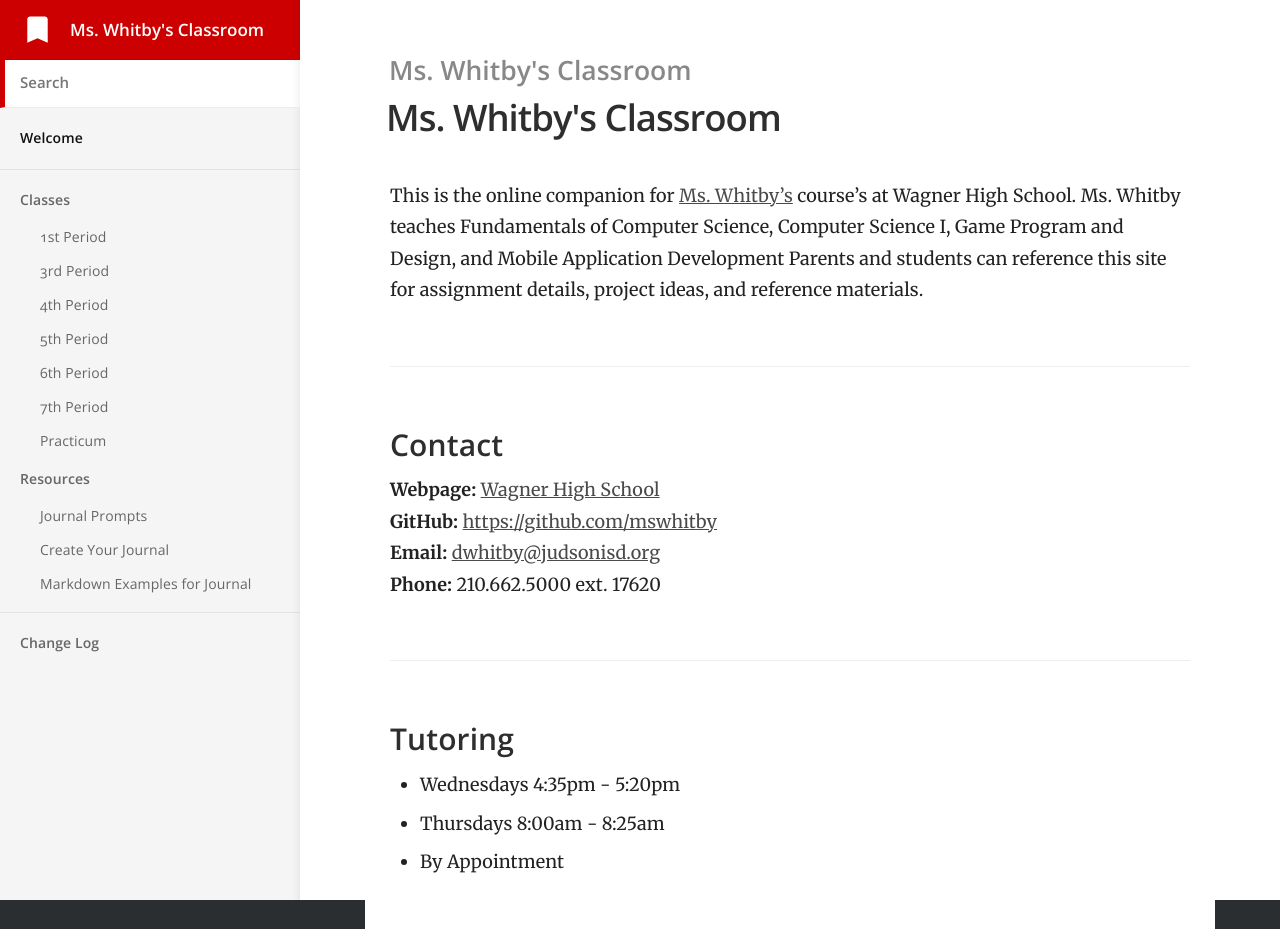
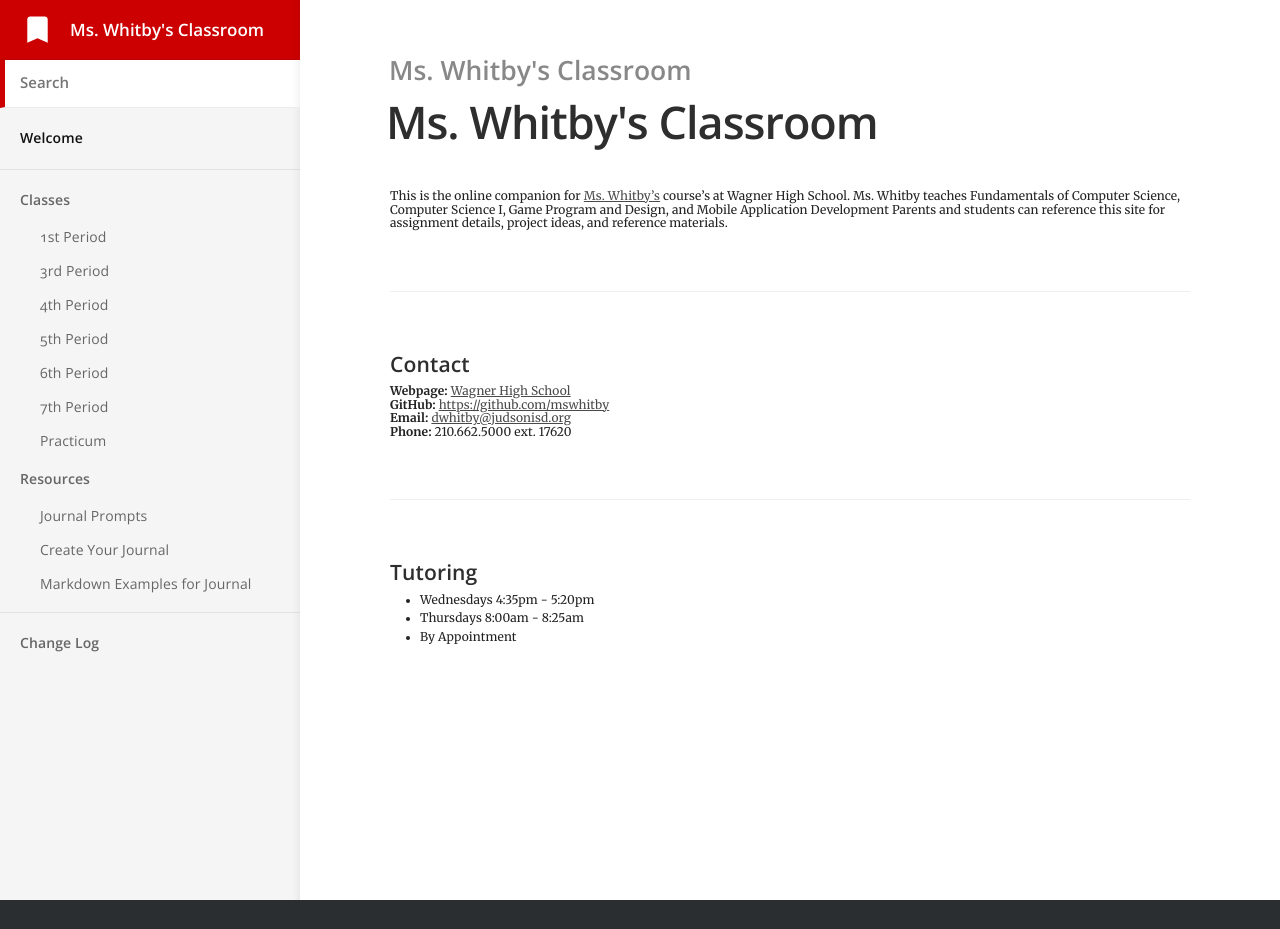
Before and after one commit to mswhitby/classroom, a Jekyll site: the page built from index.md, in a window 1280 px wide. Built offline with Jekyll 4.4.1, drawn with Linux system fonts in a browser that asks for light colours; after the commit the page ends 900 px from its top, so only the background shows below that.

Commit message:
Updated Style

```diff
--- a/_sass/_layout.scss
+++ b/_sass/_layout.scss
@@ -186,7 +186,7 @@ header {
 	}
 
 	h3 {
-		font-size: 4rem;
+		font-size: 4.5rem;
 		margin: 0 0 0 -4px;
 		line-height: 1.2;
 		letter-spacing: -1px;
@@ -208,7 +208,7 @@ header {
 		}
 
 		h3 {
-			font-size: 3.65rem;
+			font-size: 4.5rem;
 		}
 	}
 
--- a/_sass/_typography.scss
+++ b/_sass/_typography.scss
@@ -10,8 +10,8 @@ body {
 	max-height: 100%;
 	font-family: "Merriweather", serif;
 	letter-spacing: 0.01rem;
-	font-size: 1.8em;
-	line-height: 1.75em;
+	font-size: 1.2rem;
+	line-height: 1.35rem;
 	color: #3A4145;
 	font-weight: 400;
 	-webkit-font-feature-settings: 'kern' 1;
@@ -51,30 +51,30 @@ h6 {
 }
 
 h1 {
-	font-size: 5rem;
+	font-size: 3.75rem;
 	letter-spacing: -2px;
 	text-indent: -3px;
 }
 
 h2 {
-	font-size: 3.6rem;
+	font-size: 2.81rem;
 	letter-spacing: -1px;
 }
 
 h3 {
-	font-size: 3rem;
+	font-size: 2.11rem;
 }
 
 h4 {
-	font-size: 2.3rem;
+	font-size: 1.58rem;
 }
 
 h5 {
-	font-size: 2rem;
+	font-size: 1.37rem;
 }
 
 h6 {
-	font-size: 2rem;
+	font-size: 1.23rem;
 }
 
 a {
```
